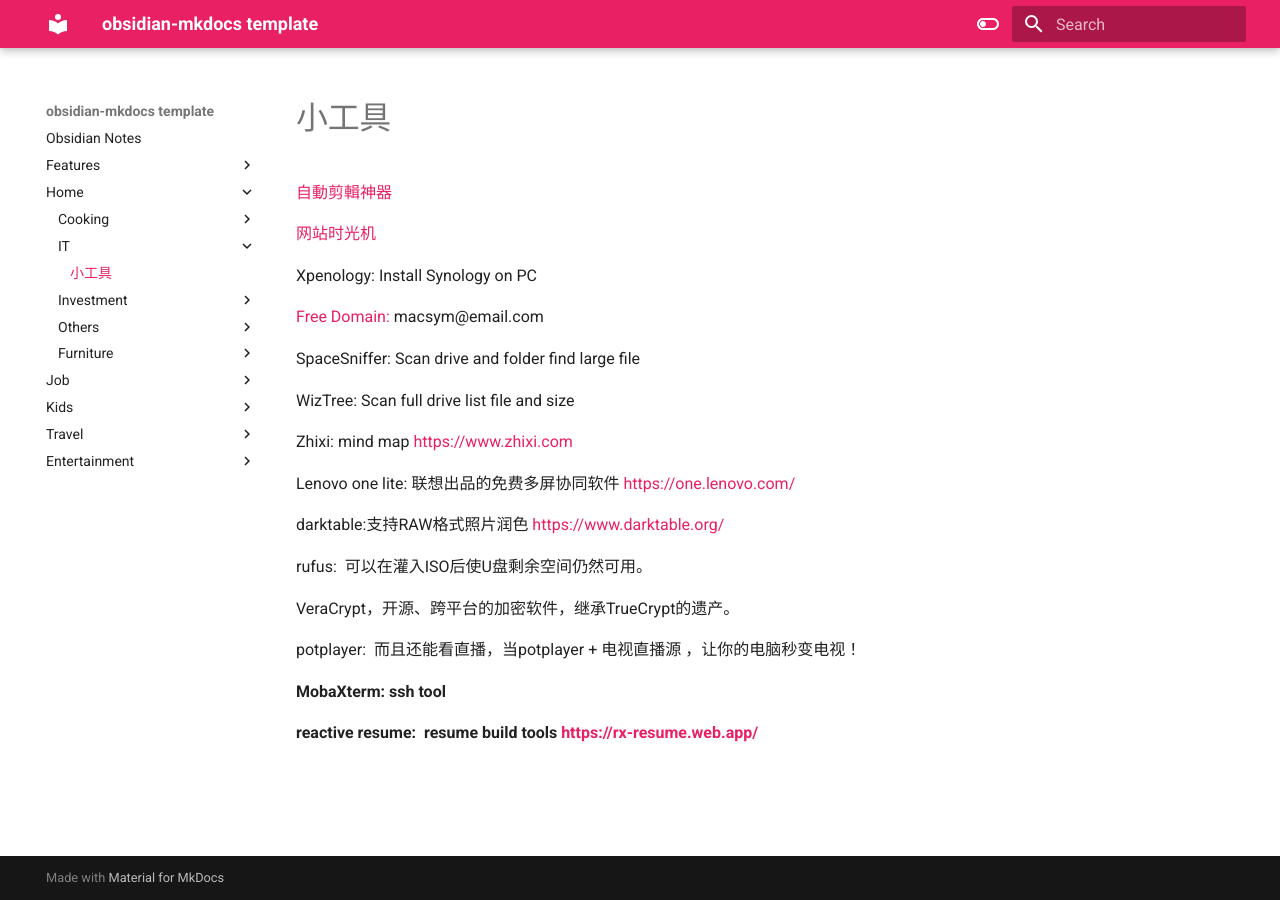
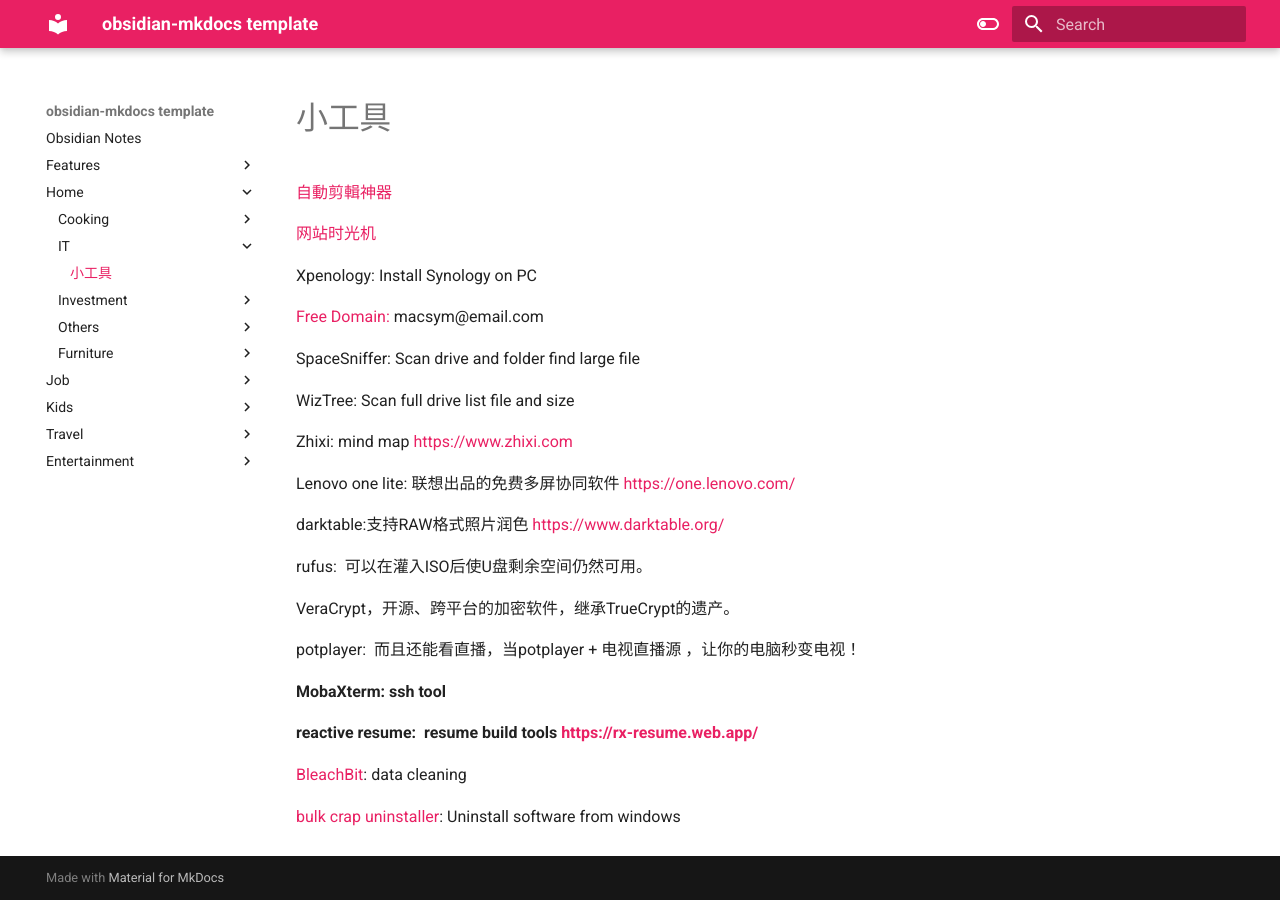
Before and after one commit to macsymgit/obsidian, an MkDocs documentation site: the page built from docs/Home/IT/小工具.md, in a window 1280 px wide. Built offline with MkDocs 1.6.1 and Material for MkDocs 9.7.7, drawn with Linux system fonts in a browser that asks for light colours.

Commit message:
vault backup: 2023-02-25 07:07:34

```diff
--- a/docs/Home/IT/小工具.md
+++ b/docs/Home/IT/小工具.md
@@ -25,3 +25,7 @@
 **MobaXterm: ssh tool**
 
 **reactive resume:  resume build tools [https://rx-resume.web.app/](https://rx-resume.web.app/ "https://rx-resume.web.app/")**
+
+[BleachBit](https://www.bleachbit.org/): data cleaning
+
+[bulk crap uninstaller](https://www.bcuninstaller.com/): Uninstall software from windows
```
Also changed, not shown: 1 other file.
